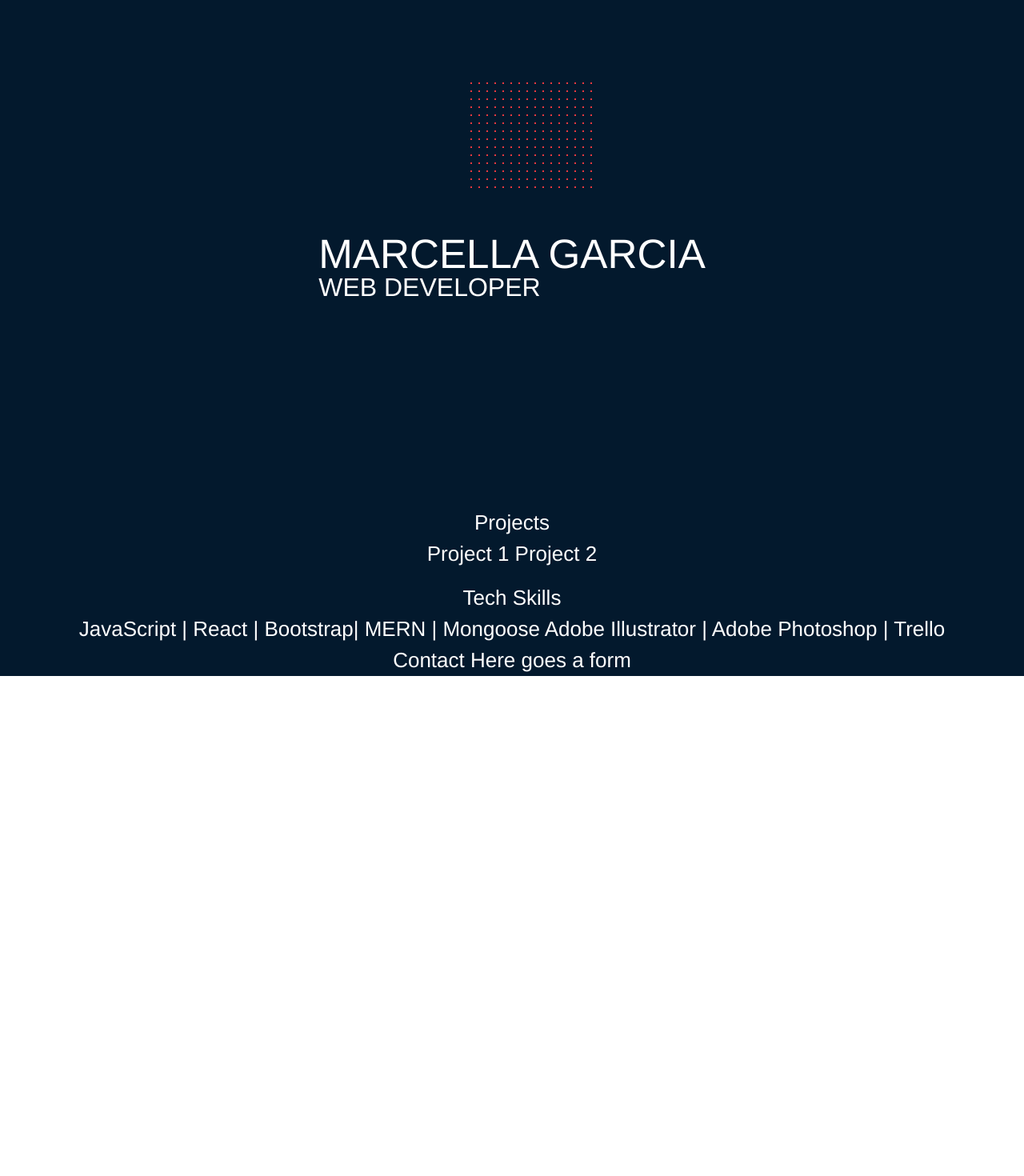
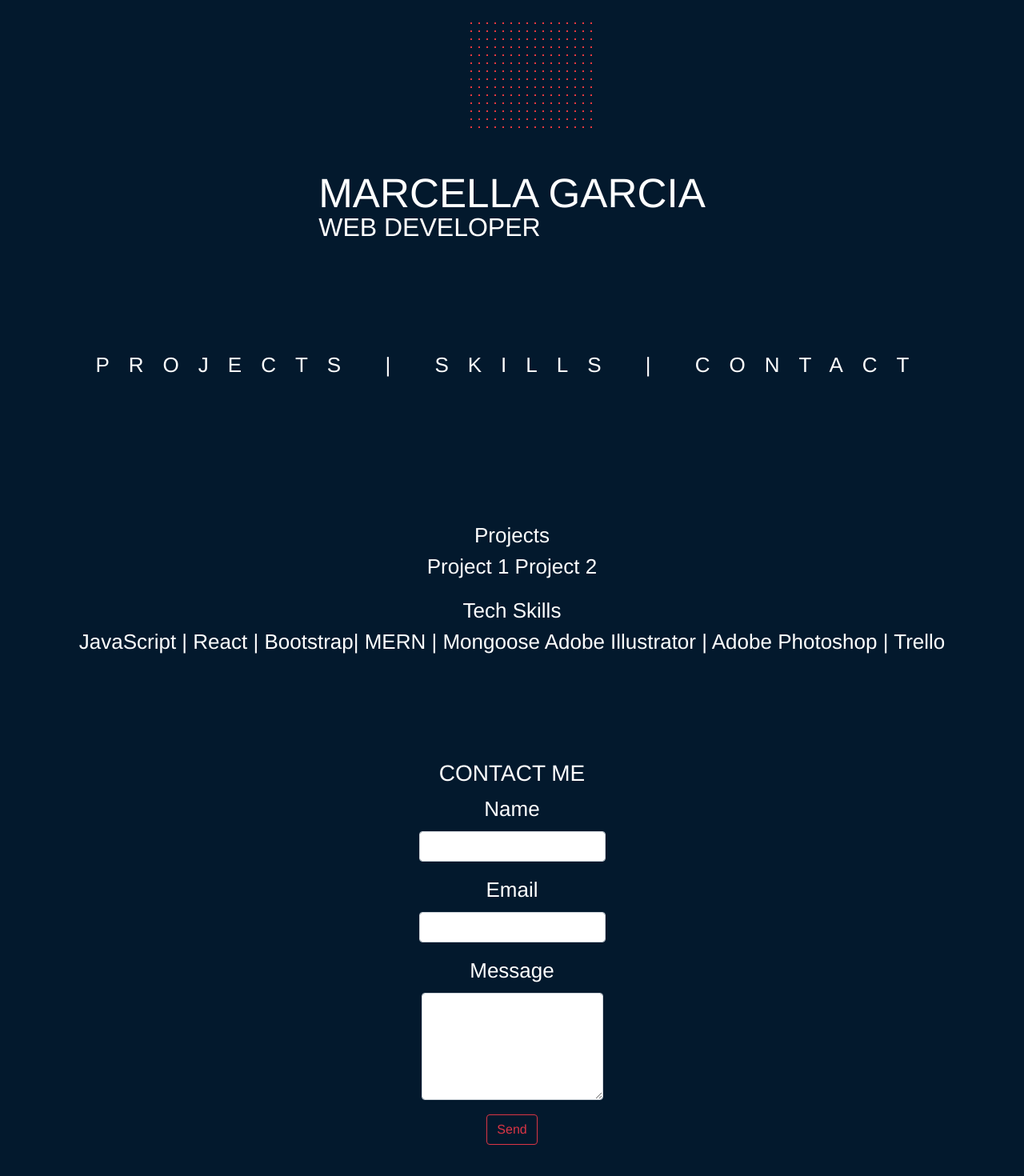
Before and after one commit to Marcellits/portfolio, a React (Create React App) app: page / in a window 1280 px wide. Shown: the part 216-1686 px from the top of the page at 80% size. Before the commit the page ends 1061 px from the top, so only its background shows below. Built offline with nearby package versions, Linux system fonts and the light colour scheme.

Commit message:
Contact form using formspree set

```diff
--- a/package.json
+++ b/package.json
@@ -6,10 +6,12 @@
     "@testing-library/jest-dom": "^4.2.4",
     "@testing-library/react": "^9.3.2",
     "@testing-library/user-event": "^7.1.2",
+    "axios": "^0.19.2",
     "bootstrap": "^4.5.0",
     "pattern.css": "^1.0.0",
     "react": "^16.13.1",
     "react-dom": "^16.13.1",
+    "react-router-dom": "^5.2.0",
     "react-scripts": "3.4.1"
   },
   "scripts": {
--- a/src/App.css
+++ b/src/App.css
@@ -2,7 +2,23 @@
   font-family: 'Helvetica Neue', sans-serif;
   color: white;
 
+
 }
+a, a:visited{
+  text-decoration: none;
+  color: white;
+  margin-bottom: 1rem;
+}
+a:link
+{
+text-decoration:none;
+color: white;
+}
+a:hover{
+  border-bottom: 1px solid;
+  border-color: #E7393F;
+}
+
 .App {
   text-align: center;
   background-color: #03192D;
@@ -18,6 +34,9 @@
   justify-content: center;
   font-size: calc(10px + 2vmin);
 
+}
+.components{
+  margin: 8rem;
 }
 
 .aboutme {
@@ -74,6 +93,22 @@
 
 }
 
+/* submenu - home */
+.submenu{
+  margin-top: 18vh;
+  font-weight: lighter;
+  letter-spacing: 1.5rem;
+}
+
+/*contact*/
+.form-group{
+  display: grid;
+  justify-content: center;
+  margin-top: 1vh;
+  color: #5e5768;
+
+}
+
 @media (prefers-reduced-motion: no-preference) {
   .App-logo {
     animation: App-logo-spin infinite 20s linear;
--- a/src/components/Contact.jsx
+++ b/src/components/Contact.jsx
@@ -1,15 +1,61 @@
-import React from 'react';
-
+import React, { useState } from 'react';
+import axios from "axios";
 
 const Contact = () => {
 
+    const [serverState, setServerState] = useState({
+        submitting: false,
+        status: null
+      });
+      const handleServerResponse = (ok, msg, form) => {
+        setServerState({
+          submitting: false,
+          status: { ok, msg }
+        });
+        if (ok) {
+          form.reset();
+        }
+      };
+      const handleOnSubmit = e => {
+        e.preventDefault();
+        const form = e.target;
+        setServerState({ submitting: true });
+        axios({
+          method: "post",
+          url:"https://formspree.io/mzbjjabe",
+          data: new FormData(form)
+        })
+          .then(r => {
+            handleServerResponse(true, "Thanks!", form);
+          })
+          .catch(r => {
+            handleServerResponse(false, r.response.data.error, form);
+          });
+      };
     return (
-        <div>
-            Contact
-            Here goes a form
-
+        <div className="components">
+            <h3>CONTACT ME</h3>
+            <form  onSubmit={handleOnSubmit}>
+                <div className="form-group">
+                    <label htmlFor="name">Name</label>
+                    <input type="text" id="name" name="name" className="form-control"/>
+                </div>
+                <div className="form-group">
+                    <label htmlFor="email">Email</label>
+                    <input type="email" id="email" name="email" className="form-control"/>
+                </div>
+                <div className="form-group">
+                    <label htmlFor="message">Message</label>
+                    <textarea className="form-control" name="message" id="message" rows="5"></textarea>
+                </div>
+                <button type="submit" className="btn btn-outline-danger" disabled={serverState.submitting}>Send</button>
+                {serverState.status && (
+                    <p className={!serverState.status.ok ? "errorMsg" : ""}>
+                        {serverState.status.msg}
+                    </p>
+                )}
+            </form>
         </div>
-
     )
 }
 
--- a/src/components/Home.jsx
+++ b/src/components/Home.jsx
@@ -14,19 +14,25 @@ function Home() {
                     <h1 className="my_name_text">MARCELLA GARCIA</h1>
                     <h1 className="web_dev">WEB DEVELOPER </h1>
                 </div>
+                <div className="submenu">
+                  <a href="#projects">PROJECTS</a><span> | </span><a href="#skills">SKILLS</a> | <a href="#contact">CONTACT</a>
+                </div>
         </header>
         <section>
-            <div className="projects">
+          <div id="projects" className="projects">
             <Projects/>
           </div>
-            <div>
+        </section>
+        <section>
+          <div id="skills">
             <Skills />
           </div>
-            <div>
+        </section>
+        <section>
+          <div id="contact">
             <Contact />
           </div>
         </section>
-
     </div>
   );
 }
--- a/src/components/Navbar.jsx
+++ b/src/components/Navbar.jsx
@@ -5,9 +5,9 @@ const Navbar = () => {
 
     return (
         <div>
-            <nav class="navbar navbar-dark bg-none">
-                <a class="navbar-brand" href="/">Home</a>
-                <a class="navbar-brand" href="/aboutme">About Me</a>
+            <nav className="navbar navbar-dark bg-none">
+                <a className="navbar-brand" href="/">Home</a>
+                <a className="navbar-brand" href="/aboutme">About Me</a>
             </nav>
         </div>
 
```
Also changed, not shown: 1 other file (tests, documents, lock files or other folders). Lines whose indentation alone changed are shown as unchanged.
